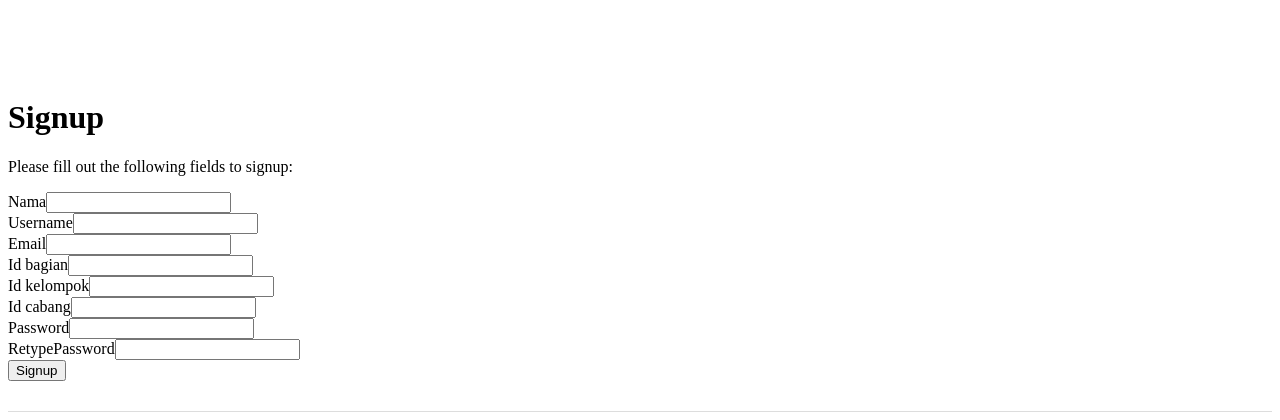
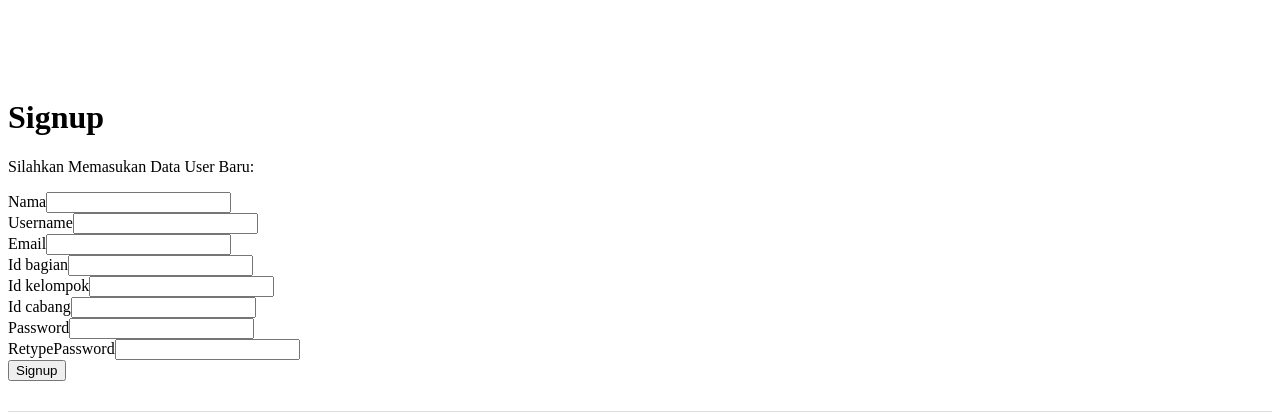
Before and after one commit to farhanismul/yii2-admin, a Yii app: template views/user/signup.php in a window 1280 px wide. Shown: the top 420 px of the page. Run offline with PHP 8.4 and a stand-in for Yii, Linux system fonts and the light colour scheme; the template is opened without the code that fills it, so the values that code supplies are empty; form fields are guessed from the names that the template uses; some libraries are stand-ins or nearby versions.

Commit message:
Tes Salah

```diff
--- a/views/user/signup.php
+++ b/views/user/signup.php
@@ -27,7 +27,7 @@ $cabang = ArrayHelper::map($modcabang, 'unit_id', 'name');
 <div class="site-signup">
     <h1><?= Html::encode($this->title) ?></h1>
 
-    <p>Please fill out the following fields to signup:</p>
+    <p>Silahkan Memasukan Data User Baru:</p>
     <?= Html::errorSummary($model)?>
     <div class="row">
         <div class="col-lg-5">
```
